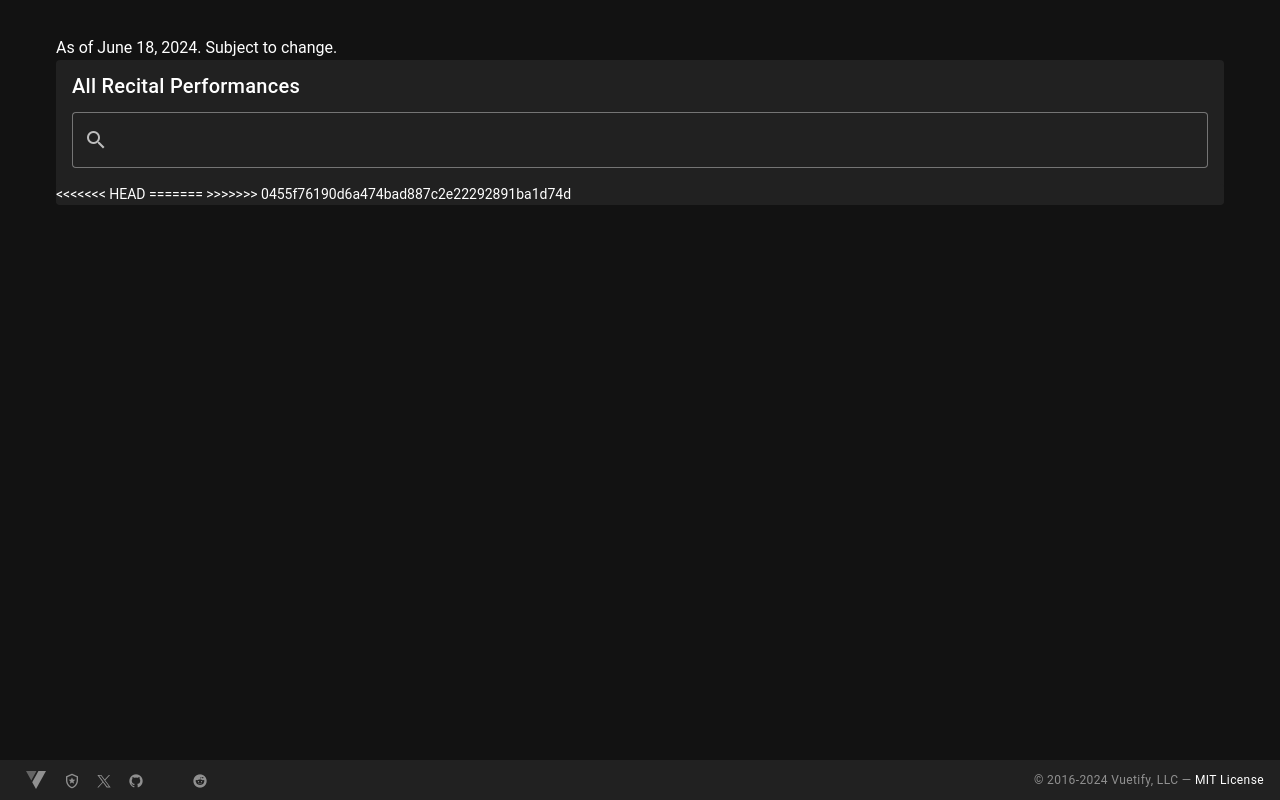
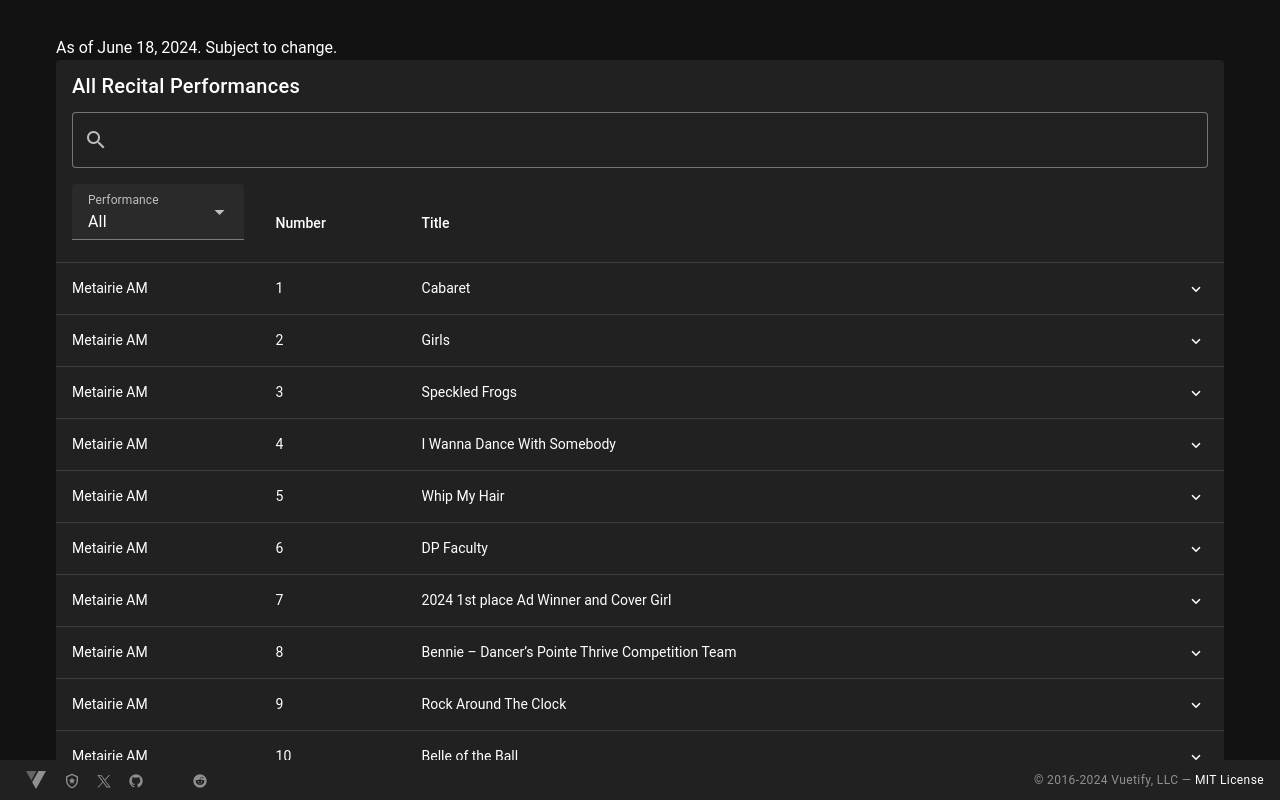
Before and after one commit to trantechsolutions/dancers-pointe-recital-app, a Vue app: page / in a window 1280 px wide. Shown: the top 800 px of the page. Built offline with nearby package versions, Linux system fonts and the light colour scheme.

Commit message:
expandable menu now searchable; search menu limited to only participants

```diff
--- a/src/components/Main.vue
+++ b/src/components/Main.vue
@@ -23,15 +23,9 @@
                 </v-select>
               </template>
 
-<<<<<<< HEAD
               <!-- <template v-slot:item.participants="{ item }">
                 <v-chip class="ma-1" size="default" v-for="(performer, index) in item.participants">{{ performer }}</v-chip>
               </template> -->
-=======
-              <template v-slot:item.participants="{ item }">
-                <v-chip I size="x-small" v-for="(performer, index) in item.participants">{{ performer }}</v-chip>
-              </template>
->>>>>>> 0455f76190d6a474bad887c2e22292891ba1d74d
 
               <template v-slot:expanded-row="{ columns, item }">
                 <tr>
```
